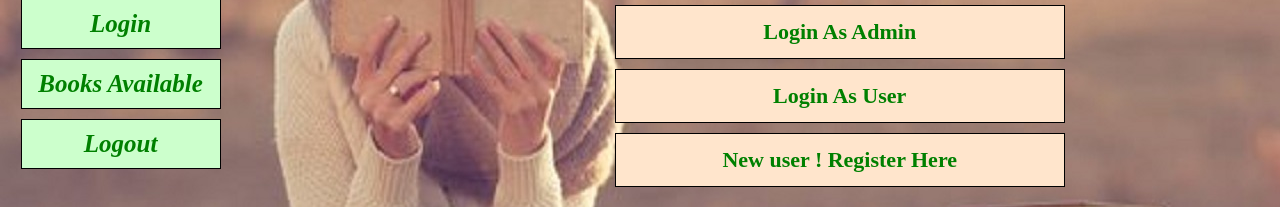
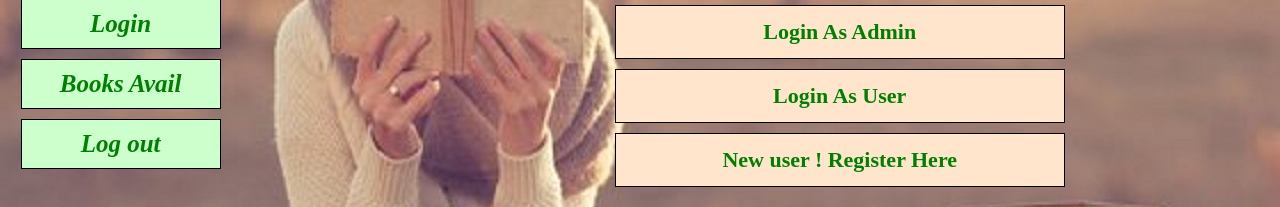
Before and after one commit to baby478/onlinebookstore, a plain HTML site: page WebContent/index.html in a window 1280 px wide. Shown: the part 294-501 px from the top of the page. Drawn offline with Linux system fonts and the light colour scheme.

Commit message:
update index

```diff
--- a/WebContent/index.html
+++ b/WebContent/index.html
@@ -87,11 +87,11 @@
 	</div>
 
 	<div class="home">
-		<a href="viewbook">Books Available</a>
+		<a href="viewbook">Books Avail</a>
 	</div>
 
 	<div class="home">
-		<a href="index.html">Logout</a>
+		<a href="index.html">Log out</a>
 	</div>
 
 	<table class="tab brown hd" bgcolor="black">
```
